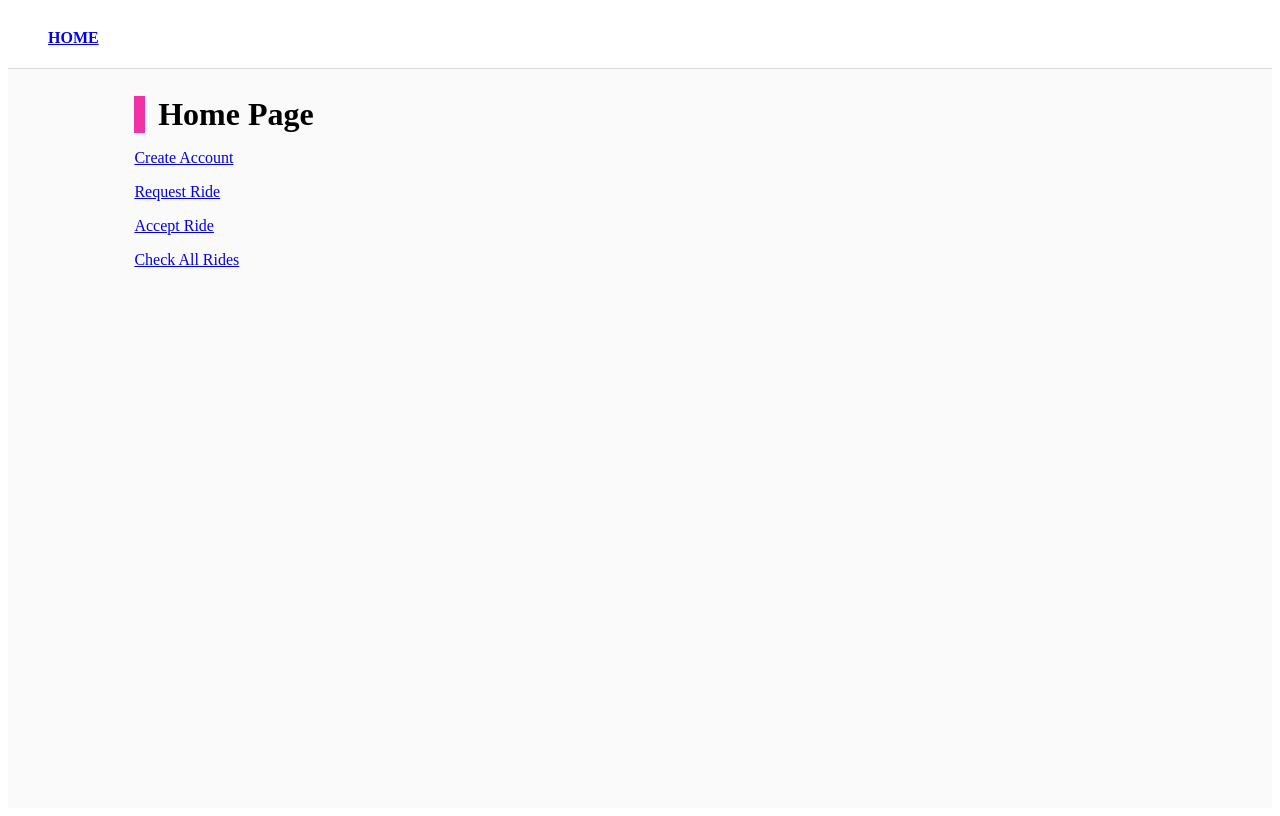
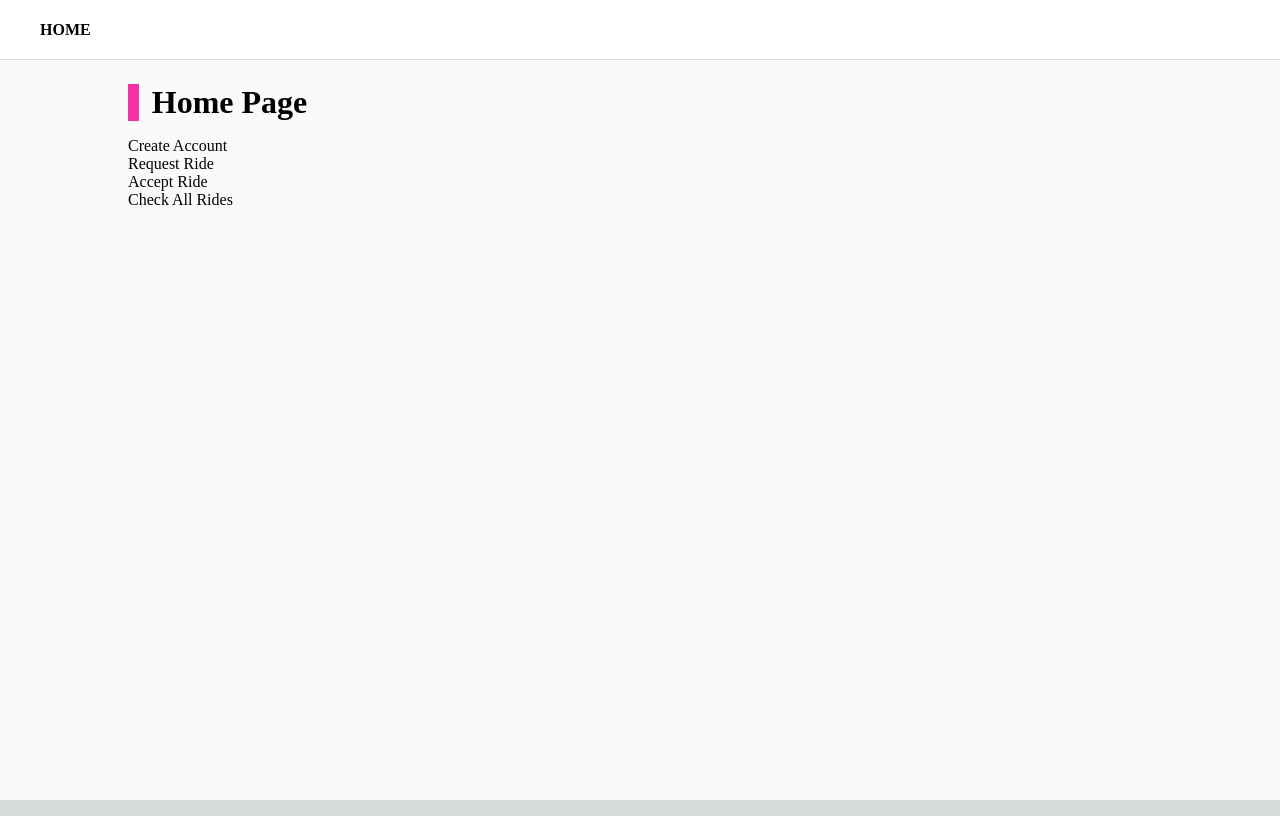
Before and after one commit to augustoscher/clean-code-clean-architecture, a Next.js app in the folder frontend/ride/: page / in a window 1280 px wide. Built offline with nearby package versions, Linux system fonts and the light colour scheme.

Commit message:
feat: add base components

```diff
--- a/frontend/ride/src/app/globals.css
+++ b/frontend/ride/src/app/globals.css
@@ -42,9 +42,9 @@
 
 @media (prefers-color-scheme: dark) {
   :root {
-    --foreground-rgb: 255, 255, 255;
+    /* --foreground-rgb: 255, 255, 255;
     --background-start-rgb: 0, 0, 0;
-    --background-end-rgb: 0, 0, 0;
+    --background-end-rgb: 0, 0, 0; */
 
     --primary-glow: radial-gradient(rgba(1, 65, 255, 0.4), rgba(1, 65, 255, 0));
     --secondary-glow: linear-gradient(
--- a/frontend/ride/src/app/layout.tsx
+++ b/frontend/ride/src/app/layout.tsx
@@ -1,4 +1,5 @@
 import Base from 'templates/Base'
+import './globals.css'
 import { Suspense } from 'react'
 import Loading from './loading'
 
```
